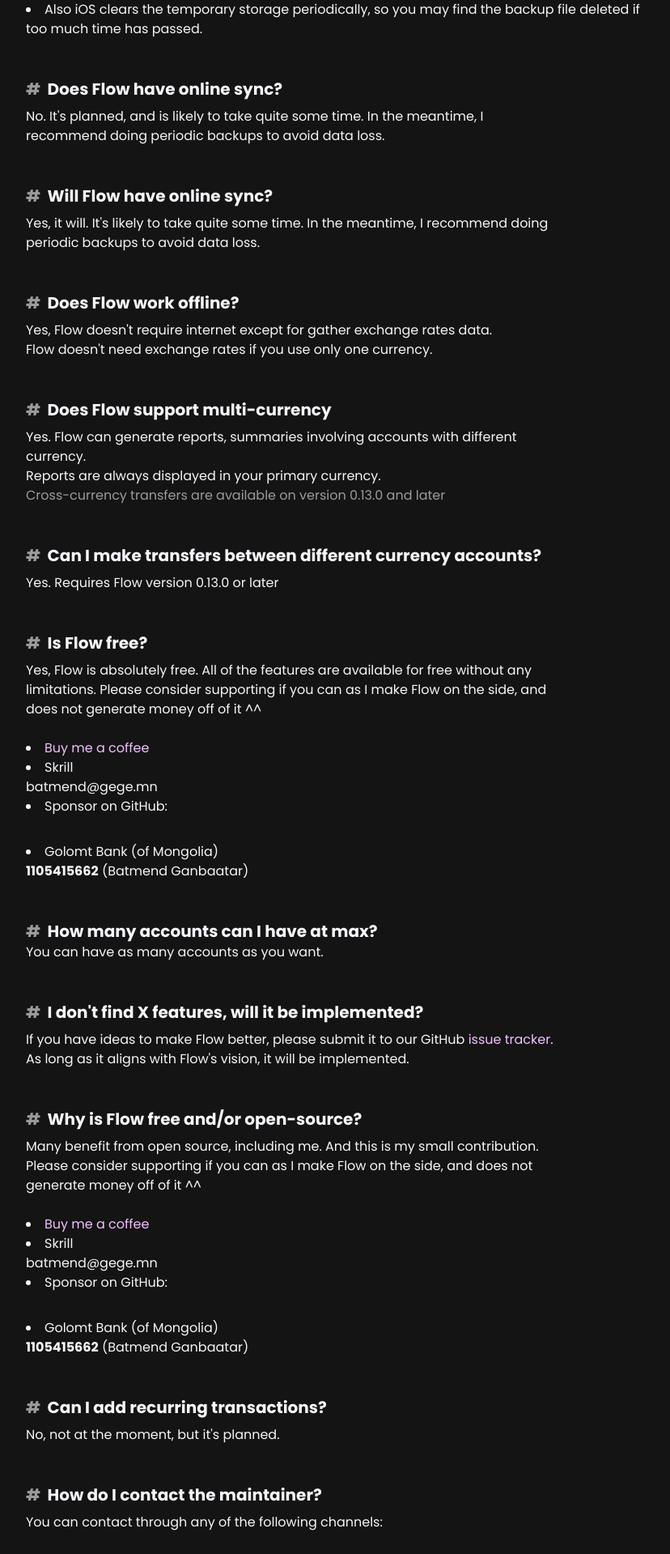
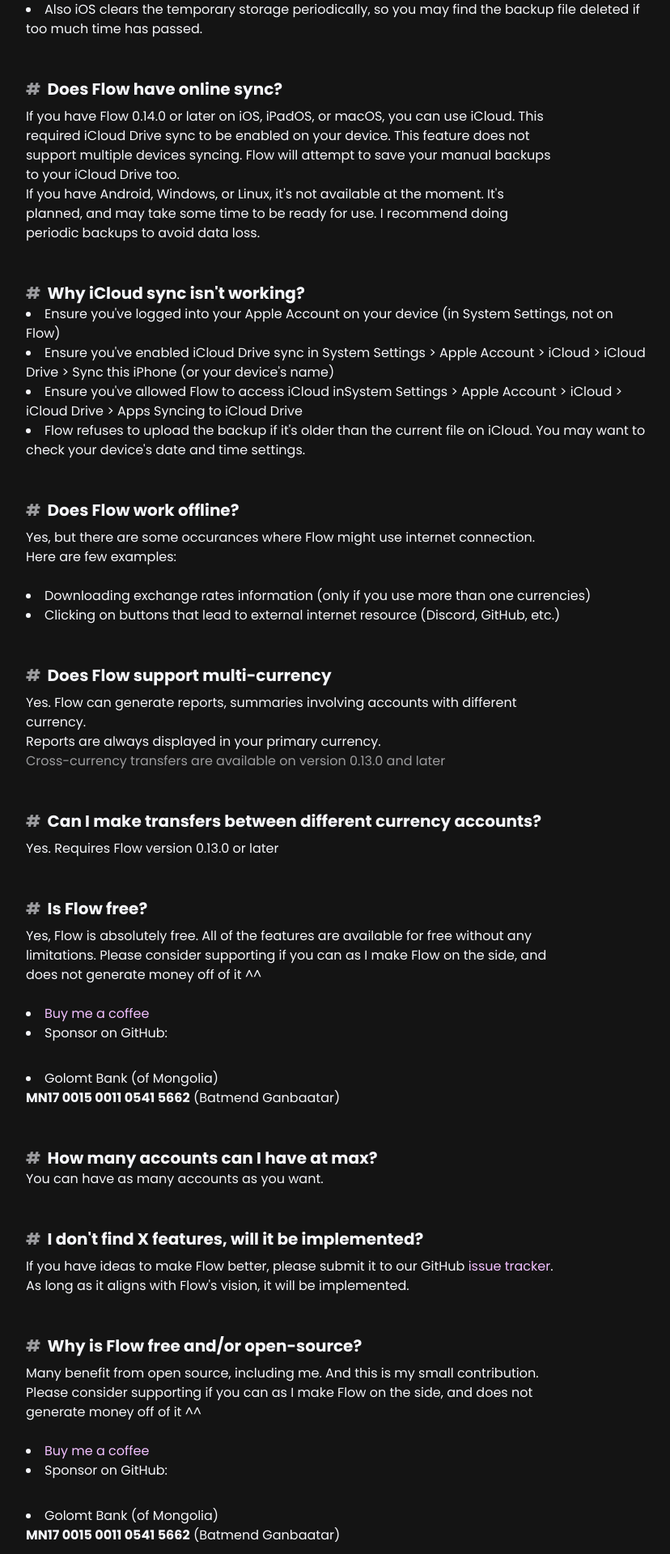
Before and after one commit to flow-mn/flow.github.io, a SvelteKit app: page /faq in a window 1280 px wide. Shown: the part 840-2759 px from the top of the page at 81% size, without its empty margins (224-1052 px from the left). Built offline with nearby package versions, Linux system fonts and the light colour scheme; grey boxes are pictures that could not be loaded.

Commit message:
update faq

```diff
--- a/src/routes/faq/+page.svelte
+++ b/src/routes/faq/+page.svelte
@@ -1,6 +1,6 @@
 <script lang="ts">
+	import DocHeader from '$lib/components/DocHeader.svelte';
 	import FlexDownloadButtons from '$lib/components/FlexDownloadButtons.svelte';
-	import DocHeader from '$lib/components/DocHeader.svelte';
 	import copyBankAccountNumber from '$lib/copyBankAccNo';
 </script>
 
@@ -13,7 +13,6 @@
 		<li>
 			<a href="https://buymeacoffee.com/sadespresso">Buy me a coffee</a>
 		</li>
-		<li>Skrill<br />batmend@gege.mn</li>
 		<li>
 			Sponsor on GitHub: <iframe
 				src="https://github.com/sponsors/flow-mn/button"
@@ -28,10 +27,10 @@
 			<button
 				class="appearance-none font-bold"
 				type="button"
-				title="Click to copy my Golomt Bank (Mongolia) account number"
+				title="Click to copy IBAN"
 				onclick={copyBankAccountNumber}
 			>
-				1105415662
+				MN17 0015 0011 0541 5662
 			</button> (Batmend Ganbaatar)
 		</li>
 	</ul>
@@ -84,24 +83,35 @@
 		<DocHeader id="does-flow-have-online-sync">Does Flow have online sync?</DocHeader>
 
 		<p>
-			No. It's planned, and is likely to take quite some time. In the meantime, I recommend doing
-			periodic backups to avoid data loss.
+			If you have Flow 0.14.0 or later on iOS, iPadOS, or macOS, you can use iCloud. This required iCloud Drive sync to
+			be enabled on your device. This feature does not support multiple devices syncing. Flow will attempt to save your
+			manual backups to your iCloud Drive too.
+
+			<br />
+
+			If you have Android, Windows, or Linux, it's not available at the moment. It's planned, and may take some time to
+			be ready for use. I recommend doing periodic backups to avoid data loss.
 		</p>
 
-		<DocHeader id="will-flow-have-online-sync">Will Flow have online sync?</DocHeader>
+		<DocHeader id="why-icloud-sync-isnt-working">Why iCloud sync isn't working?</DocHeader>
 
-		<p>
-			Yes, it will. It's likely to take quite some time. In the meantime, I recommend doing periodic
-			backups to avoid data loss.
-		</p>
+		<ul class="list-inside list-disc">
+			<li>Ensure you've logged into your Apple Account on your device (in System Settings, not on Flow)</li>
+			<li>Ensure you've enabled iCloud Drive sync in System Settings &gt; Apple Account &gt; iCloud &gt; iCloud Drive &gt; Sync this iPhone (or your device's name)</li>
+			<li>Ensure you've allowed Flow to access iCloud inSystem Settings &gt; Apple Account &gt; iCloud &gt; iCloud Drive &gt; Apps Syncing to iCloud Drive</li>
+			<li>Flow refuses to upload the backup if it's older than the current file on iCloud. You may want to check your device's date and time settings.</li>
+		</ul>
 
 		<DocHeader id="does-flow-work-offline">Does Flow work offline?</DocHeader>
 
 		<p>
-			Yes, Flow doesn't require internet except for gather exchange rates data.
-			<br />
-			Flow doesn't need exchange rates if you use only one currency.
+			Yes, but there are some occurances where Flow might use internet connection. Here are few examples:
 		</p>
+		<br/>
+		<ul class="list-inside list-disc">
+			<li>Downloading exchange rates information (only if you use more than one currencies)</li>
+			<li>Clicking on buttons that lead to external internet resource (Discord, GitHub, etc.)</li>
+		</ul>
 
 		<DocHeader id="does-flow-support-multi-currency">Does Flow support multi-currency</DocHeader>
 
@@ -161,7 +171,22 @@
 
 		<DocHeader id="can-i-add-recurring-transactions">Can I add recurring transactions?</DocHeader>
 
-		<p>No, not at the moment, but it's planned.</p>
+		<p>Recurring transactions feature is available on Flow 0.14.0 or later.</p>
+
+		<DocHeader id="how-does-icloud-sync-work">How does iCloud sync work?</DocHeader>
+
+		<p>
+			This section is not specific to Flow.<br/><br />
+
+			TL;DR Flow saves to iCloud, and the operating system uploads the file. This process cannot be sped up, or altered.<br /><br />
+
+			Enabling iCloud sync on Flow will not immediately upload the data to iCloud. The operating system decides when it gets
+			uploaded, and the decision is affected by many factors, including network connection, battery level, time of the day,
+			and so on. This is not official Apple documentation, so you should refer to Apple's documentation for more accurate
+			information.<br /><br />
+
+			Interestingly enough, you don't need an internet connection for Flow to save to iCloud.
+		</p>
 
 		<DocHeader id="how-do-i-contact-the-maintainer">How do I contact the maintainer?</DocHeader>
 
```
